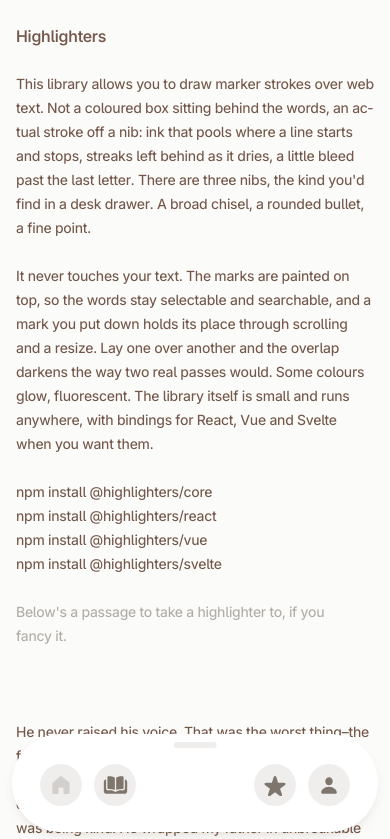
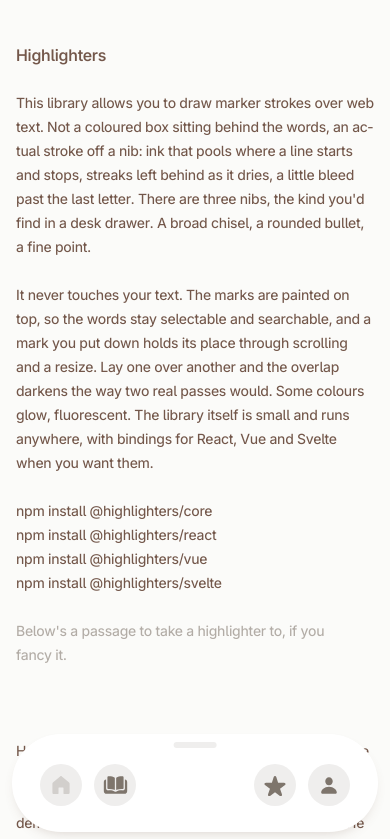
Before and after one commit to JaceThings/Highlighters, a React (Vite) app in the folder apps/website/: page / in a window 390 px wide. Shown: the top 839 px of the page. Built offline with nearby package versions, Linux system fonts and the light colour scheme; no server answers.

Commit message:
fix(website): seat the mobile column on the 24px grid (pt 24 -> 43)

```diff
--- a/apps/website/src/components/Layout.tsx
+++ b/apps/website/src/components/Layout.tsx
@@ -8,7 +8,7 @@ const FOOTER_CLEARANCE_PX = DOCK_H + 24 + 7;
 // `@container/column` exposes the column width as `100cqi`. Top padding (66px) seats the first text
 // line where it should sit against the ruled grid; the column flows on 24px rows from there.
 const ARTICLE_BASE =
-  "@container/column relative flex w-[510px] max-w-full flex-col items-stretch pt-[66px] pb-20 max-[560px]:w-[calc(100vw-32px)] max-[560px]:pt-6 max-[560px]:pb-16";
+  "@container/column relative flex w-[510px] max-w-full flex-col items-stretch pt-[66px] pb-20 max-[560px]:w-[calc(100vw-32px)] max-[560px]:pt-[43px] max-[560px]:pb-16";
 
 export function Layout({
   children,
```
